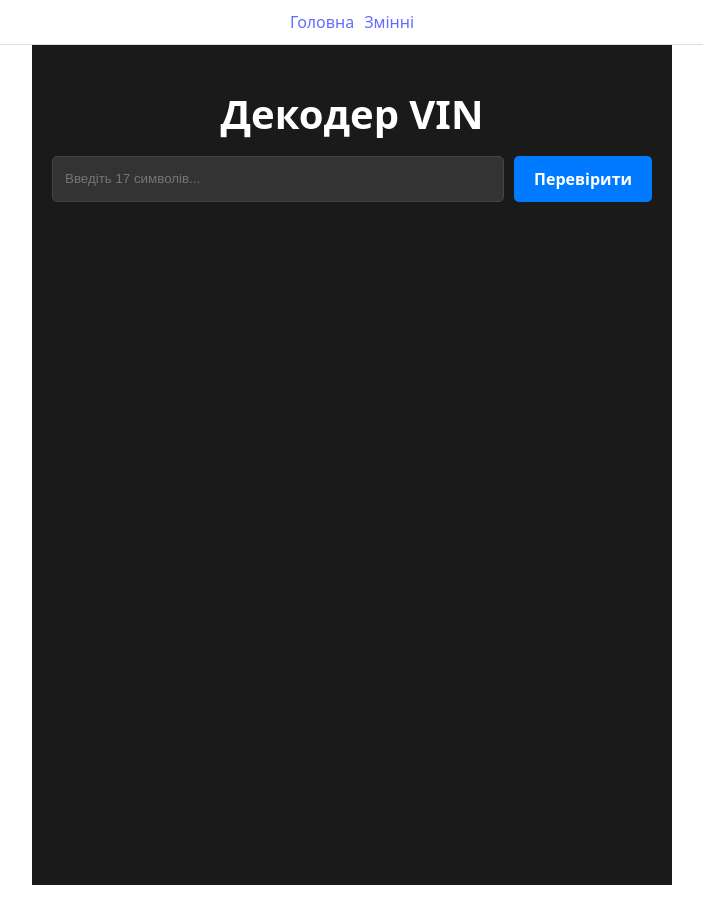
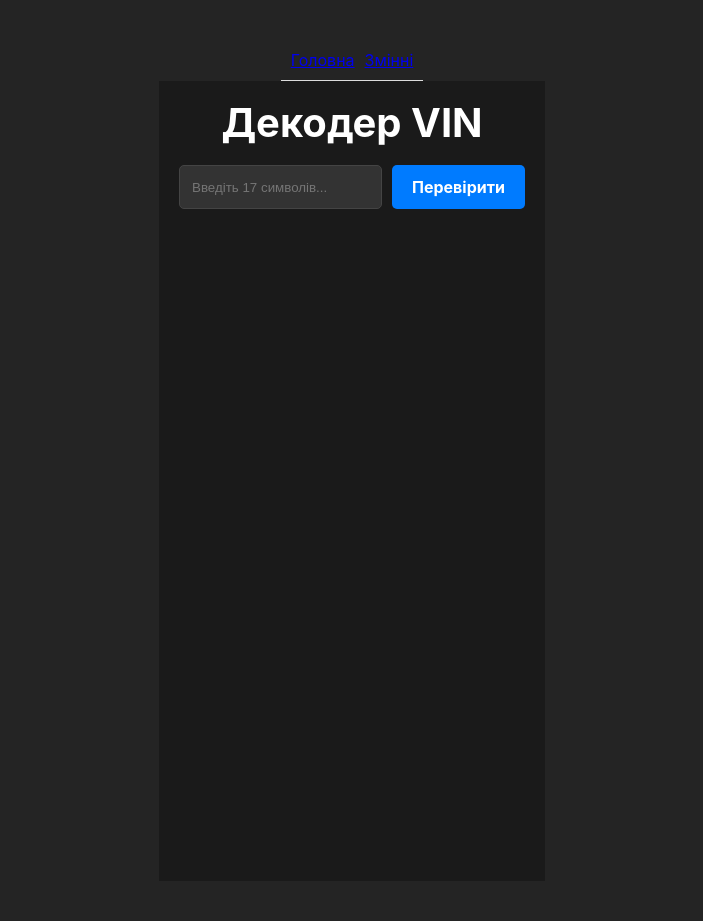
Before and after one commit to alexchobany20132026-cell/vin-decoder, a React (Vite) app: page / in a window 1280 px wide. Shown: the whole page, without its empty margins (288-991 px from the left). Before the commit the page ends 885 px from the top, so only its background shows below. Built offline with nearby package versions, Linux system fonts and the light colour scheme.

Commit message:
feat: setup auto deploy and fix padding

```diff
--- a/src/index.css
+++ b/src/index.css
@@ -1,38 +1,40 @@
-:root {
-  font-family: system-ui, Avenir, Helvetica, Arial, sans-serif;
-  line-height: 1.5;
-  font-weight: 400;
-
-  color-scheme: light dark;
-  color: rgba(255, 255, 255, 0.87);
-  background-color: #242424;
-
-  font-synthesis: none;
-  text-rendering: optimizeLegibility;
-  -webkit-font-smoothing: antialiased;
-  -moz-osx-font-smoothing: grayscale;
+* {
+  margin: 0;
+  padding: 0;
+  box-sizing: border-box;
 }
 
-a {
-  font-weight: 500;
-  color: #646cff;
-  text-decoration: inherit;
-}
-a:hover {
-  color: #535bf2;
+html,
+body {
+  width: 100%;
+  min-height: 100vh;
+  background-color: #242424;
+  color: white;
+  font-family: Inter, system-ui, Avenir, Helvetica, Arial, sans-serif;
+  overflow-x: hidden;
 }
 
-body {
-  margin: 0;
+#root {
+  width: 100%;
+  min-height: 100vh;
   display: flex;
-  place-items: center;
-  min-width: 320px;
-  min-height: 100vh;
+  flex-direction: column;
+  align-items: center;
+  padding: 40px 20px;
+  text-align: center;
 }
 
 h1 {
   font-size: 3.2em;
   line-height: 1.1;
+  margin-bottom: 20px;
+}
+
+.container,
+.results-list {
+  width: 100%;
+  max-width: 600px;
+  margin: 0 auto;
 }
 
 button {
@@ -46,63 +48,7 @@ button {
   cursor: pointer;
   transition: border-color 0.25s;
 }
+
 button:hover {
   border-color: #646cff;
 }
-button:focus,
-button:focus-visible {
-  outline: 4px auto -webkit-focus-ring-color;
-}
-
-@media (prefers-color-scheme: light) {
-  :root {
-    color: #213547;
-    background-color: #ffffff;
-  }
-  a:hover {
-    color: #747bff;
-  }
-  button {
-    background-color: #f9f9f9;
-  }
-}
-
-.container {
-  max-width: 1200px;
-  margin: 0 auto;
-  padding: 0 20px;
-}
-
-h1 {
-  font-size: 2rem;
-  word-wrap: break-word;
-  margin-bottom: 20px;
-  text-align: center;
-}
-
-@media (min-width: 768px) {
-  h1 {
-    font-size: 3.5rem;
-  }
-}
-
-.results-list {
-  text-align: left;
-  list-style: none;
-  padding: 15px;
-  background: #2a2a2a;
-  border-radius: 8px;
-}
-#root {
-  width: 100vw;
-  margin: 0;
-  padding: 0;
-  text-align: center;
-}
-
-body {
-  margin: 0;
-  padding: 0;
-  width: 100%;
-  overflow-x: hidden;
-}
```
